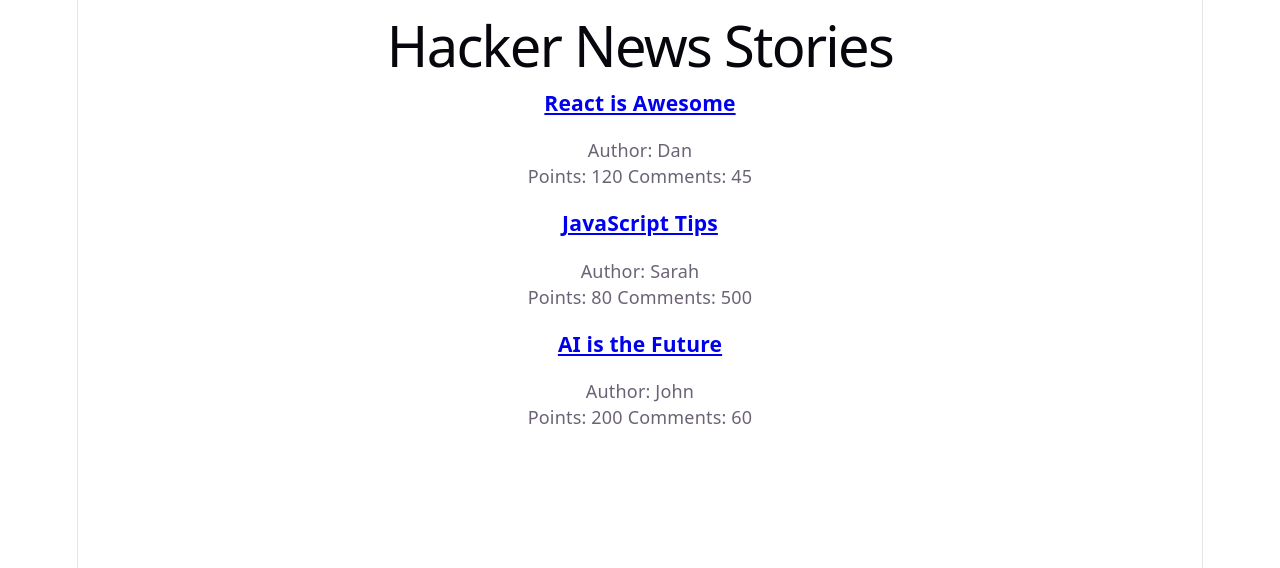
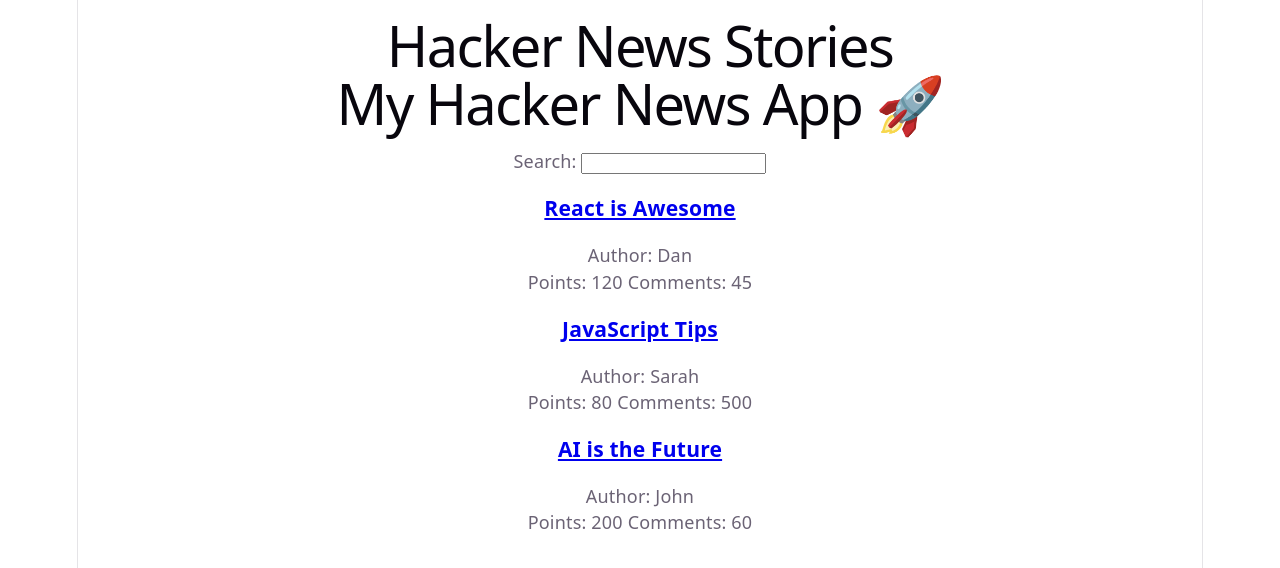
Before and after one commit to abirlouhichi03/remaining-labs, a React (Vite) app in the folder react-lab1.2/: page / in a window 1280 px wide. Shown: the top 568 px of the page. Built offline with nearby package versions, Linux system fonts and the light colour scheme.

Commit message:
Week 4: Extracting components (no props yet)

```diff
--- a/react-lab1.2/src/App.jsx
+++ b/react-lab1.2/src/App.jsx
@@ -1,20 +1,3 @@
-/*
-Story object structure:
-
-- objectID: unique identifier
-- title: article title
-- url: link to article
-- author: who posted it
-- points: popularity score
-- num_comments: number of comments
-
-React key: objectID
-Reason: it is unique and stable
-
-Why realistic?
-Because APIs return structured JSON data like this.
-*/
-
 
 const stories = [
   {
@@ -49,7 +32,20 @@
   return (
     <div>
       <h1>Hacker News Stories</h1>
-       {stories.map((story) => {
+      <Header />
+      <Search />
+      <List />
+
+    </div>
+  );
+}
+
+export default App;
+
+function List() {
+  return (
+    <div>
+      {stories.map((story) => {
         return (
           <div key={story.objectID}>
             <h3>
@@ -66,18 +62,29 @@
     </div>
   );
 }
-
-export default App;
-
+function Search() {
+  return (
+    <div>
+      <label htmlFor="search">Search: </label>
+      <input type="text" id="search" />
+    </div>
+  );
+}
+function Header() {
+  return <h1>My Hacker News App 🚀</h1>;
+}
 /*
 Reflection:
 
-1. Why is map() essential?
-Because it allows us to transform arrays into UI elements dynamically.
+1. What does App do?
+It organizes and renders main components.
 
-2. Why is objectID the correct key?
-Because it is unique and stable for each item.
+2. What does List do?
+It displays the list of stories.
 
-3. What changes with real API?
-Data will be fetched dynamically instead of hardcoded.
+3. What does Search do?
+It displays the search input.
+
+4. Why cleaner?
+Because each component has one responsibility.
 */
```
